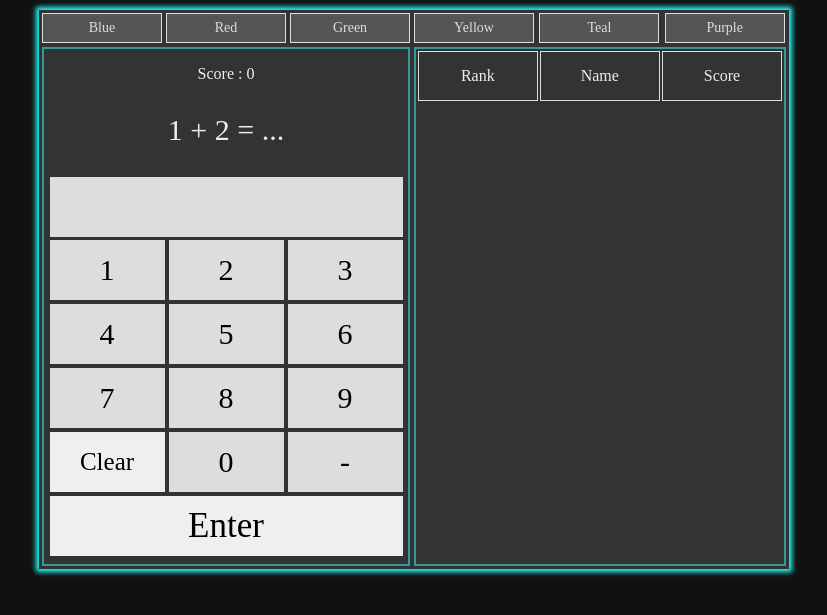
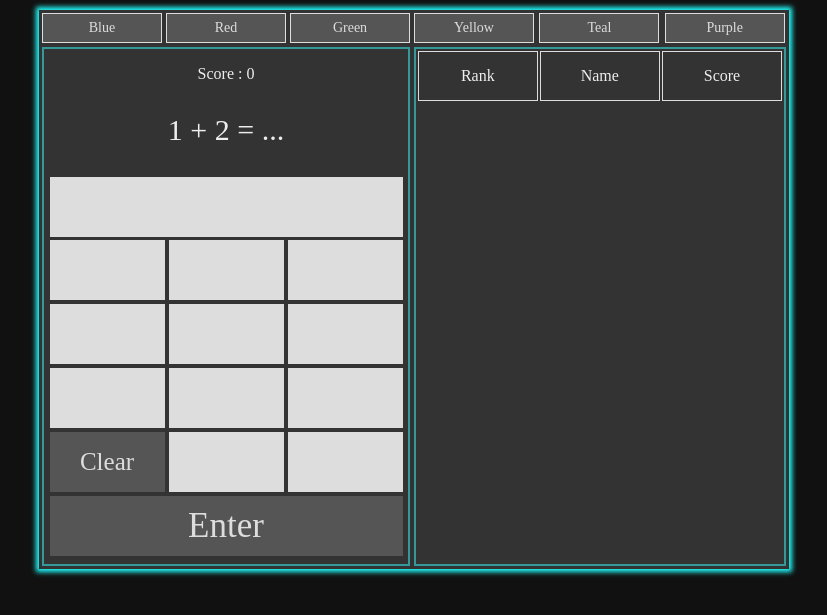
Before and after one commit to ahmed0saber/mathexams, a Django app: page / in a window 1280 px wide. Shown: the top 615 px of the page, without its empty margins (226-1053 px from the left). Run offline with Django 3.2, Linux system fonts and the light colour scheme; data that the repository does not hold is empty.

Commit message:
style to button

```diff
--- a/main/templates/main/index.html
+++ b/main/templates/main/index.html
@@ -86,6 +86,10 @@
             font-family: Times New Roman;
             padding-left: 20px;
             border: none;
+        }
+        button{
+            background-color: #555;
+            color: #DDD;
         }
 
         #enter {
```
Also changed, not shown: 1 other file.
